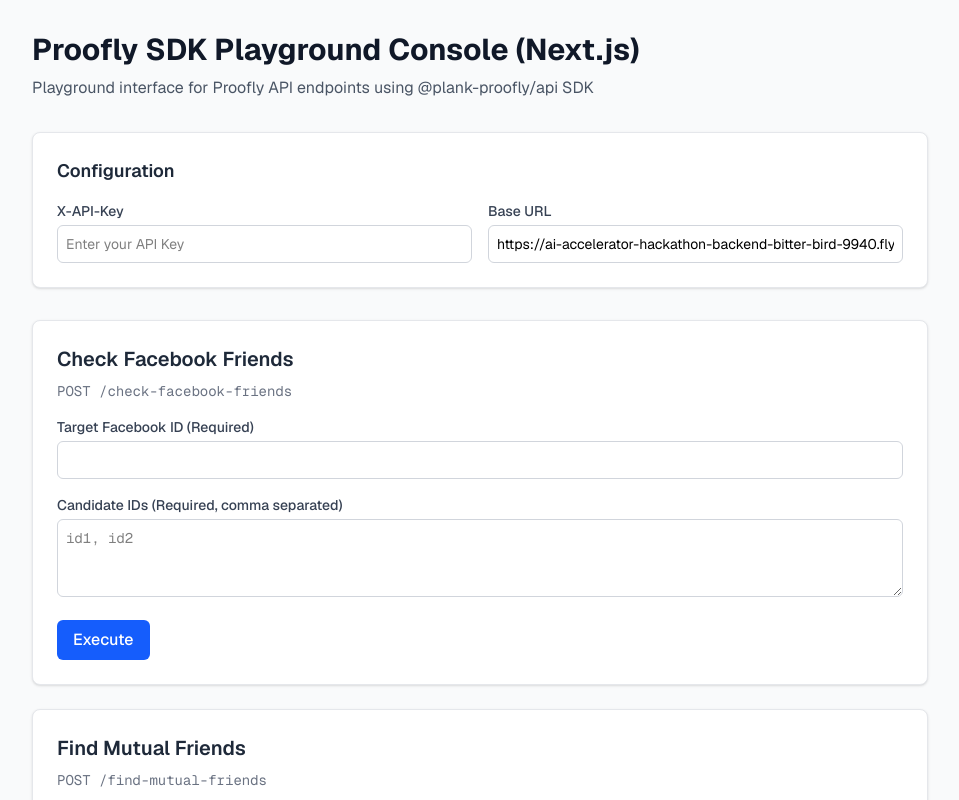
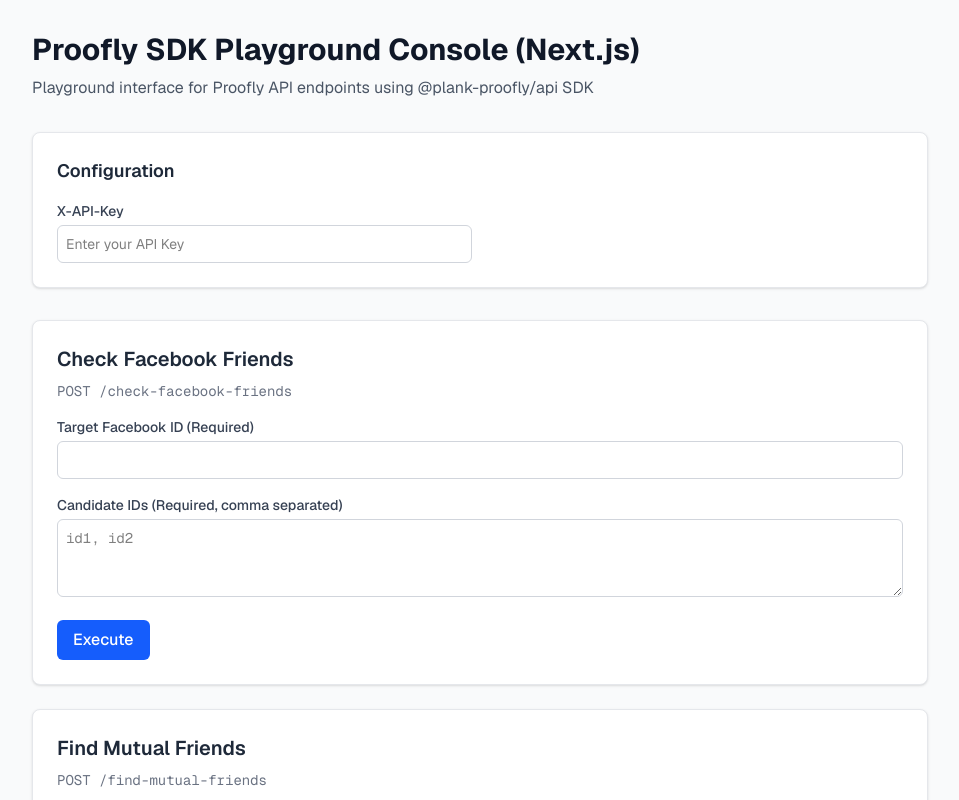
Before and after one commit to joinplank/proofly-sdk-playground, a Next.js app: page / in a window 1280 px wide. Shown: the top 800 px of the page, without its empty margins (160-1119 px from the left). Built offline with nearby package versions, Linux system fonts and the light colour scheme.

Commit message:
feat: replaced baseurl and removed input from frontend

```diff
--- a/src/app/page.tsx
+++ b/src/app/page.tsx
@@ -7,7 +7,7 @@
 
 export default function Home() {
   const [apiKey, setApiKey] = useState('');
-  const [baseUrl, setBaseUrl] = useState('https://ai-accelerator-hackathon-backend-bitter-bird-9940.fly.dev/api');
+  const baseUrl = 'https://api.proofly.joinplank.com/';
 
   return (
     <div className="min-h-screen bg-gray-50 p-8 font-sans">
@@ -22,19 +22,10 @@
             <div>
               <label className="block text-sm font-medium text-gray-700 mb-1">X-API-Key</label>
               <input
-                type="password"
+                type='text'
                 value={apiKey}
                 onChange={(e) => setApiKey(e.target.value)}
                 placeholder="Enter your API Key"
-                className="w-full p-2 border border-gray-300 rounded-md text-sm text-black"
-              />
-            </div>
-            <div>
-              <label className="block text-sm font-medium text-gray-700 mb-1">Base URL</label>
-              <input
-                type="text"
-                value={baseUrl}
-                onChange={(e) => setBaseUrl(e.target.value)}
                 className="w-full p-2 border border-gray-300 rounded-md text-sm text-black"
               />
             </div>
```
